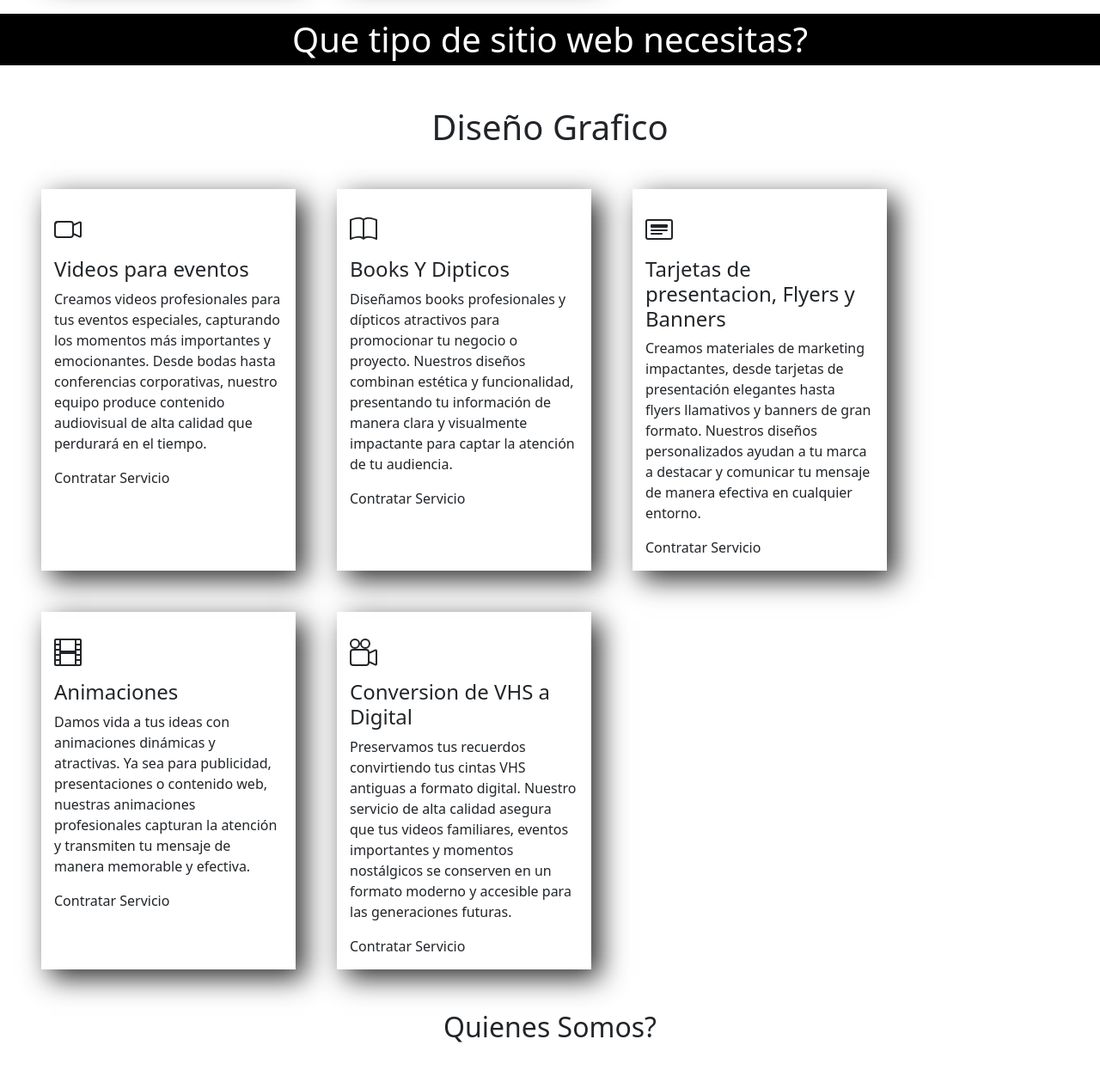
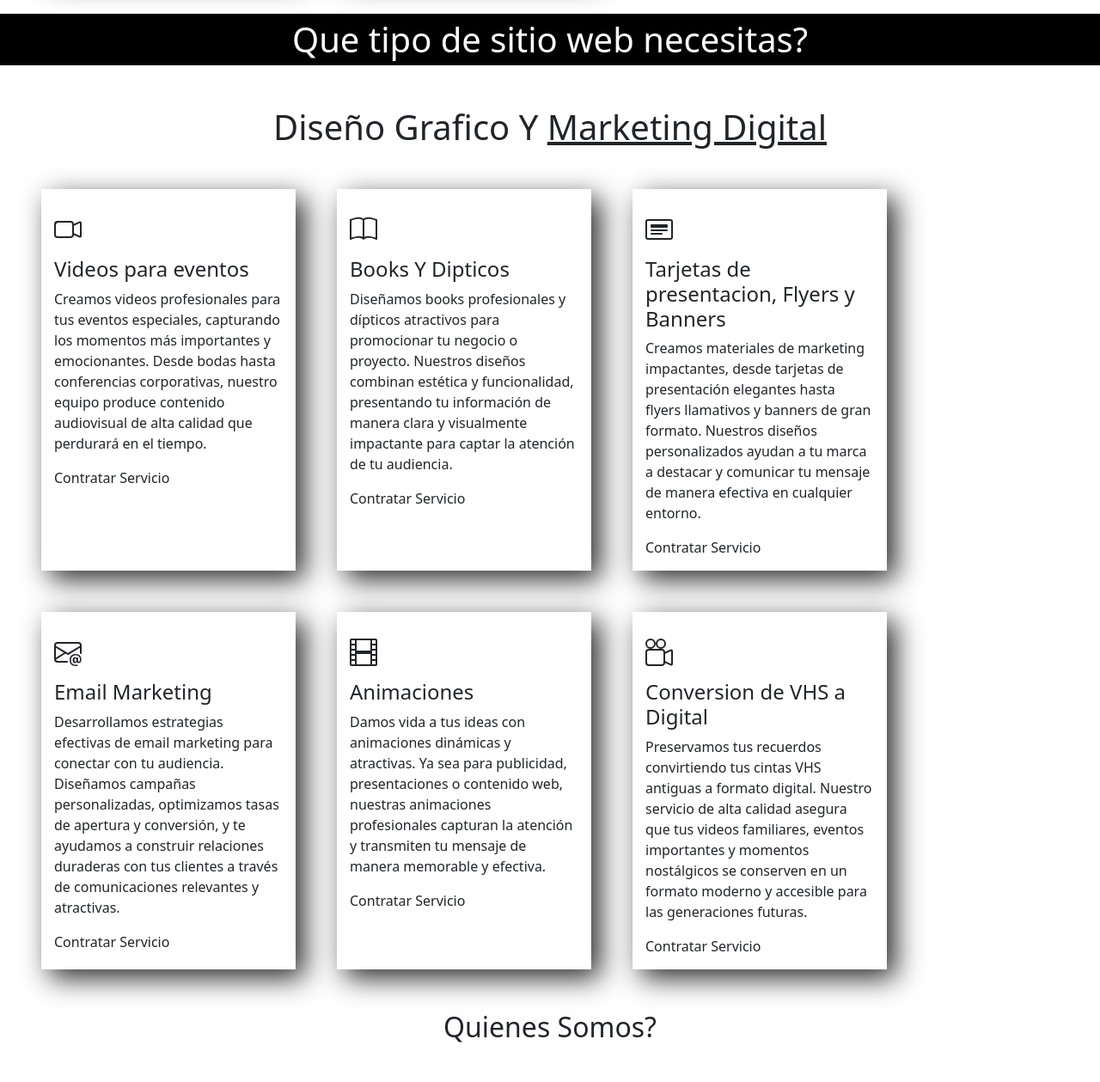
Before and after one commit to RamiroMoralesdev/rmproducciones, a website: page index.html in a window 1280 px wide. Shown: the part 1740-2999 px from the top of the page at 86% size. Drawn offline with nearby package versions, Linux system fonts and the light colour scheme; grey boxes are pictures that could not be loaded.

Commit message:
Add Email Marketing and Vercel Analitycs

```diff
--- a/index.html
+++ b/index.html
@@ -180,7 +180,7 @@
 
 
 
-          <h1 class="text-center my-5">Diseño Grafico</h1>
+          <h1 class="text-center my-5">Diseño Grafico Y <u>Marketing Digital</u> </h1>
 
           <section class="d-flex gap-5 flex-wrap px-5 flex-sm-col">
 
@@ -209,6 +209,16 @@
               </svg>
               <h4>Tarjetas de presentacion, Flyers y Banners</h4>
               <p class="">Creamos materiales de marketing impactantes, desde tarjetas de presentación elegantes hasta flyers llamativos y banners de gran formato. Nuestros diseños personalizados ayudan a tu marca a destacar y comunicar tu mensaje de manera efectiva en cualquier entorno.</p>
+              <button class="btn-nav">Contratar Servicio</button>
+            </div>
+
+            <div class="card-services">
+              <svg xmlns="http://www.w3.org/2000/svg" width="32" height="32" fill="currentColor" class="bi bi-envelope-at my-3" viewBox="0 0 16 16">
+                <path d="M2 2a2 2 0 0 0-2 2v8.01A2 2 0 0 0 2 14h5.5a.5.5 0 0 0 0-1H2a1 1 0 0 1-.966-.741l5.64-3.471L8 9.583l7-4.2V8.5a.5.5 0 0 0 1 0V4a2 2 0 0 0-2-2zm3.708 6.208L1 11.105V5.383zM1 4.217V4a1 1 0 0 1 1-1h12a1 1 0 0 1 1 1v.217l-7 4.2z"/>
+                <path d="M14.247 14.269c1.01 0 1.587-.857 1.587-2.025v-.21C15.834 10.43 14.64 9 12.52 9h-.035C10.42 9 9 10.36 9 12.432v.214C9 14.82 10.438 16 12.358 16h.044c.594 0 1.018-.074 1.237-.175v-.73c-.245.11-.673.18-1.18.18h-.044c-1.334 0-2.571-.788-2.571-2.655v-.157c0-1.657 1.058-2.724 2.64-2.724h.04c1.535 0 2.484 1.05 2.484 2.326v.118c0 .975-.324 1.39-.639 1.39-.232 0-.41-.148-.41-.42v-2.19h-.906v.569h-.03c-.084-.298-.368-.63-.954-.63-.778 0-1.259.555-1.259 1.4v.528c0 .892.49 1.434 1.26 1.434.471 0 .896-.227 1.014-.643h.043c.118.42.617.648 1.12.648Zm-2.453-1.588v-.227c0-.546.227-.791.573-.791.297 0 .572.192.572.708v.367c0 .573-.253.744-.564.744-.354 0-.581-.215-.581-.8Z"/>
+              </svg>
+              <h4>Email Marketing</h4>
+              <p class="">Desarrollamos estrategias efectivas de email marketing para conectar con tu audiencia. Diseñamos campañas personalizadas, optimizamos tasas de apertura y conversión, y te ayudamos a construir relaciones duraderas con tus clientes a través de comunicaciones relevantes y atractivas.</p>
               <button class="btn-nav">Contratar Servicio</button>
             </div>
 
@@ -281,7 +291,12 @@
               }
             });
           });
+
+        // Vercel Analytics
+        window.va = window.va || function () { (window.vaq = window.vaq || []).push(arguments); };
         </script>
+
+      <script defer src="/_vercel/insights/script.js"></script>
 
 
       <script src="https://cdn.jsdelivr.net/npm/bootstrap@5.3.3/dist/js/bootstrap.bundle.min.js" integrity="sha384-YvpcrYf0tY3lHB60NNkmXc5s9fDVZLESaAA55NDzOxhy9GkcIdslK1eN7N6jIeHz" crossorigin="anonymous"></script>
```
